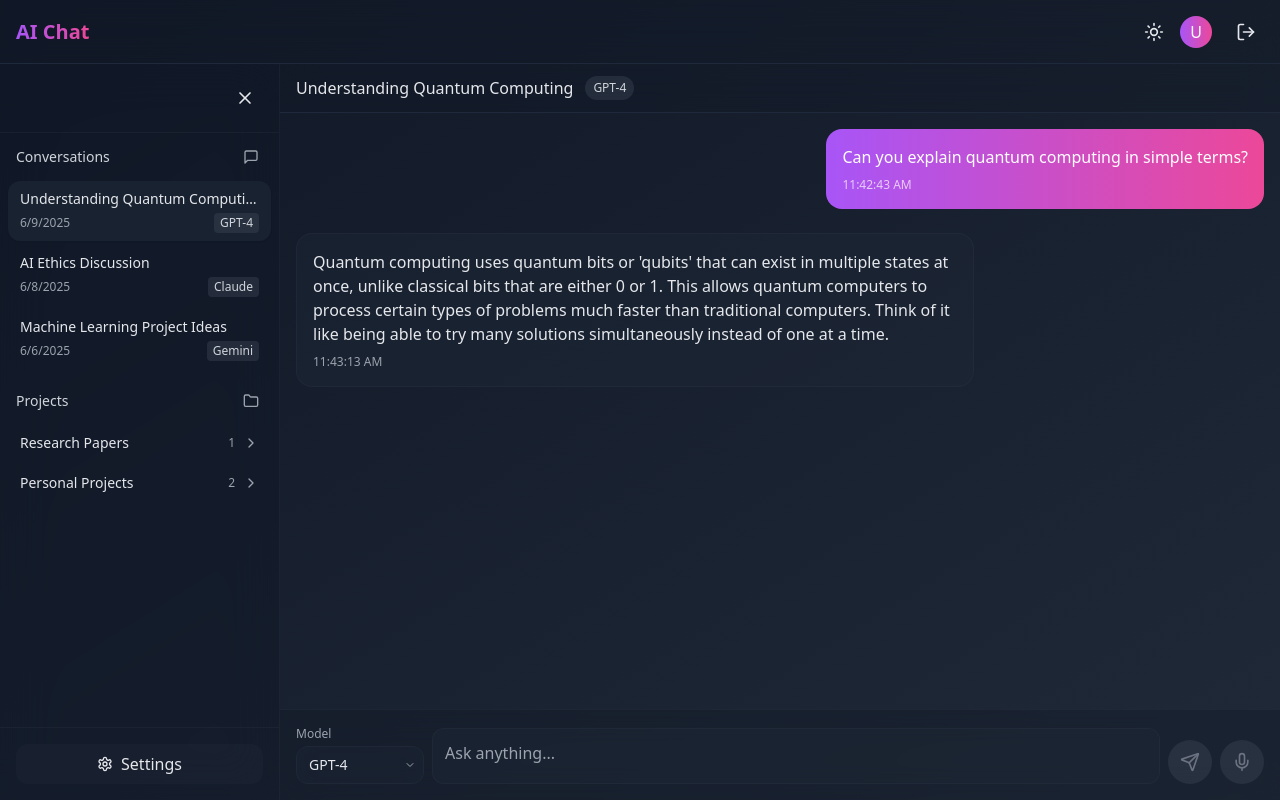
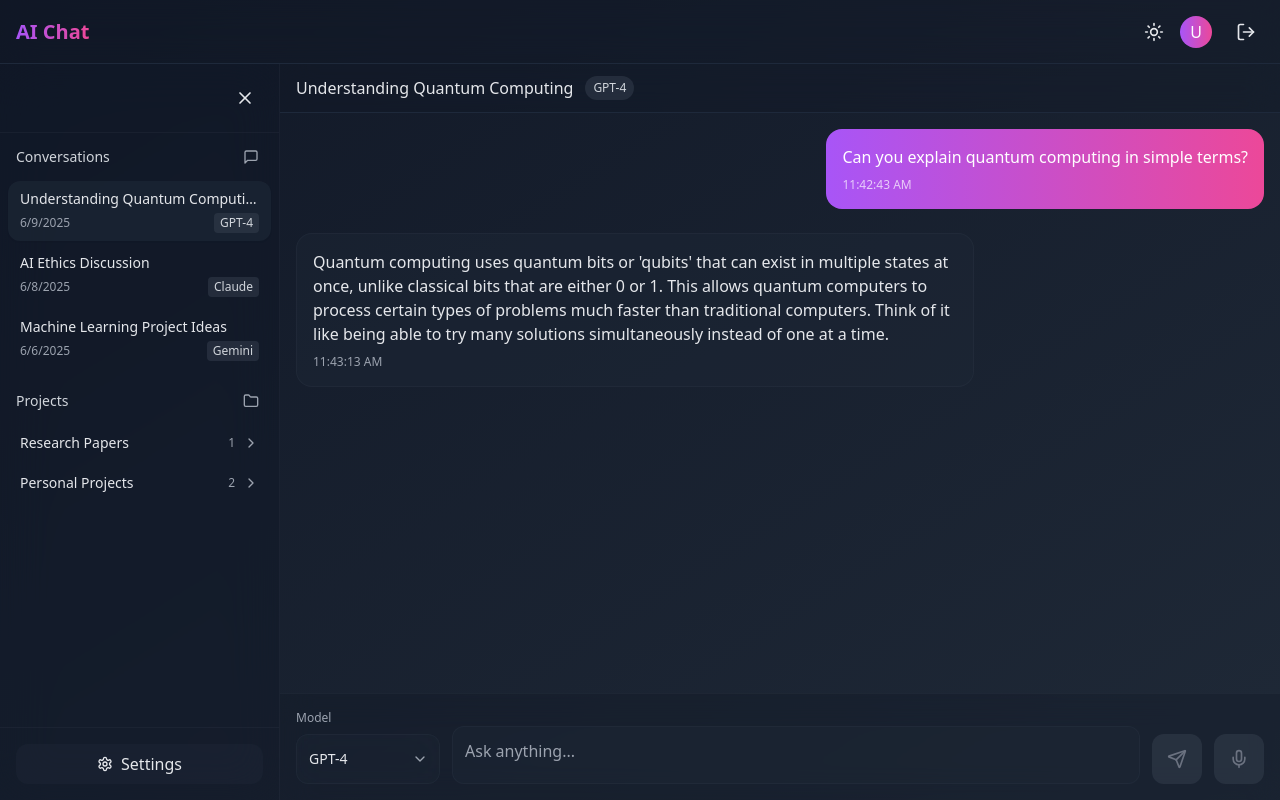
Before and after one commit to themalagasywizard/apeiron-oss, a Next.js app: page / in a window 1280 px wide. Built offline with nearby package versions, Linux system fonts and the light colour scheme.

Commit message:
Lines changed

```diff
--- a/main-ui.tsx
+++ b/main-ui.tsx
@@ -481,14 +481,14 @@ export default function MainUI({
 
           {/* Input Area */}
           <div className="p-4 border-t border-gray-200/20 dark:border-gray-700/20 backdrop-blur-lg bg-white/10 dark:bg-gray-900/30">
-            <div className="flex items-end gap-2">
+            <div className="flex items-end gap-3">
               <div className="flex-shrink-0">
-                <label className="text-xs font-medium text-gray-500 dark:text-gray-400 mb-1 block">Model</label>
+                <label className="text-xs font-medium text-gray-500 dark:text-gray-400 mb-2 block">Model</label>
                 <div className="relative">
                   <select
                     value={currentModel}
                     onChange={(e) => onSelectModel(e.target.value)}
-                    className="w-32 p-2 pl-3 pr-8 rounded-lg bg-white/20 dark:bg-gray-800/40 backdrop-blur-lg border border-gray-200/20 dark:border-gray-700/20 text-gray-800 dark:text-gray-200 text-sm appearance-none focus:outline-none focus:ring-2 focus:ring-purple-500/50"
+                    className="h-[50px] w-36 px-3 pr-8 rounded-xl bg-white/20 dark:bg-gray-800/40 backdrop-blur-lg border border-gray-200/20 dark:border-gray-700/20 text-gray-800 dark:text-gray-200 text-sm appearance-none focus:outline-none focus:ring-2 focus:ring-purple-500/50"
                     aria-label="Select AI model"
                   >
                     {models.map((model) => (
@@ -497,7 +497,7 @@ export default function MainUI({
                       </option>
                     ))}
                   </select>
-                  <ChevronDown className="absolute right-2 top-1/2 -translate-y-1/2 w-3 h-3 text-gray-500 dark:text-gray-400 pointer-events-none" />
+                  <ChevronDown className="absolute right-3 top-1/2 -translate-y-1/2 w-4 h-4 text-gray-500 dark:text-gray-400 pointer-events-none" />
                 </div>
               </div>
 
@@ -512,7 +512,7 @@ export default function MainUI({
                   rows={1}
                   style={{
                     height: "auto",
-                    minHeight: "44px",
+                    minHeight: "50px",
                     maxHeight: "200px",
                   }}
                   aria-label="Message input"
@@ -523,7 +523,7 @@ export default function MainUI({
                 onClick={handleSendMessage}
                 disabled={!inputValue.trim()}
                 className={`
-                  p-3 rounded-full flex-shrink-0 transition-all duration-200
+                  h-[50px] w-[50px] rounded-xl flex-shrink-0 transition-all duration-200 flex items-center justify-center
                   ${
                     inputValue.trim()
                       ? "bg-gradient-to-r from-purple-500 to-pink-500 text-white shadow-lg hover:shadow-purple-500/25"
@@ -537,7 +537,7 @@ export default function MainUI({
 
               <button
                 disabled={true}
-                className="p-3 rounded-full bg-gray-200/50 dark:bg-gray-700/50 text-gray-400 dark:text-gray-500 cursor-not-allowed flex-shrink-0"
+                className="h-[50px] w-[50px] rounded-xl bg-gray-200/50 dark:bg-gray-700/50 text-gray-400 dark:text-gray-500 cursor-not-allowed flex-shrink-0 flex items-center justify-center"
                 aria-label="Voice input (coming soon)"
               >
                 <Mic className="w-5 h-5" />
```
